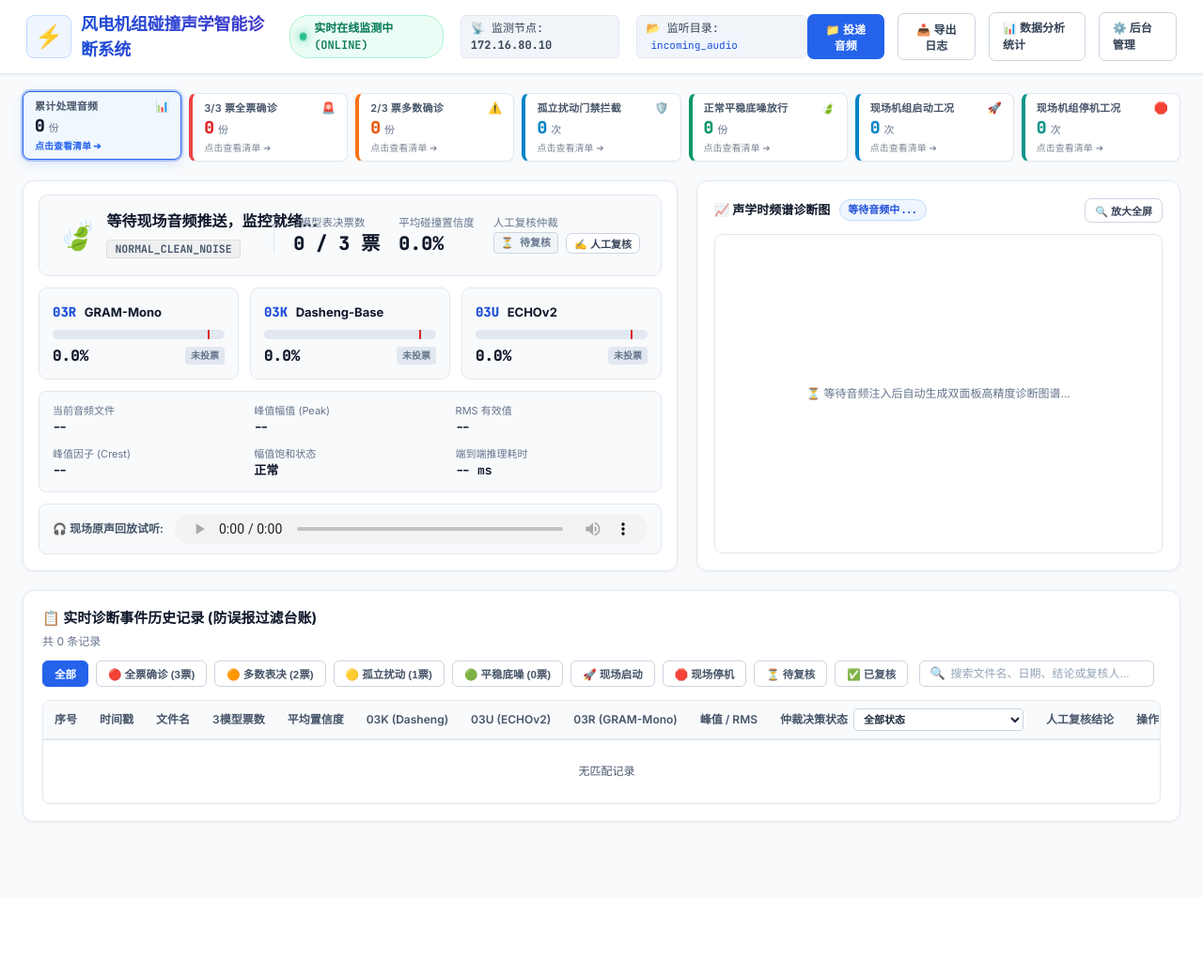
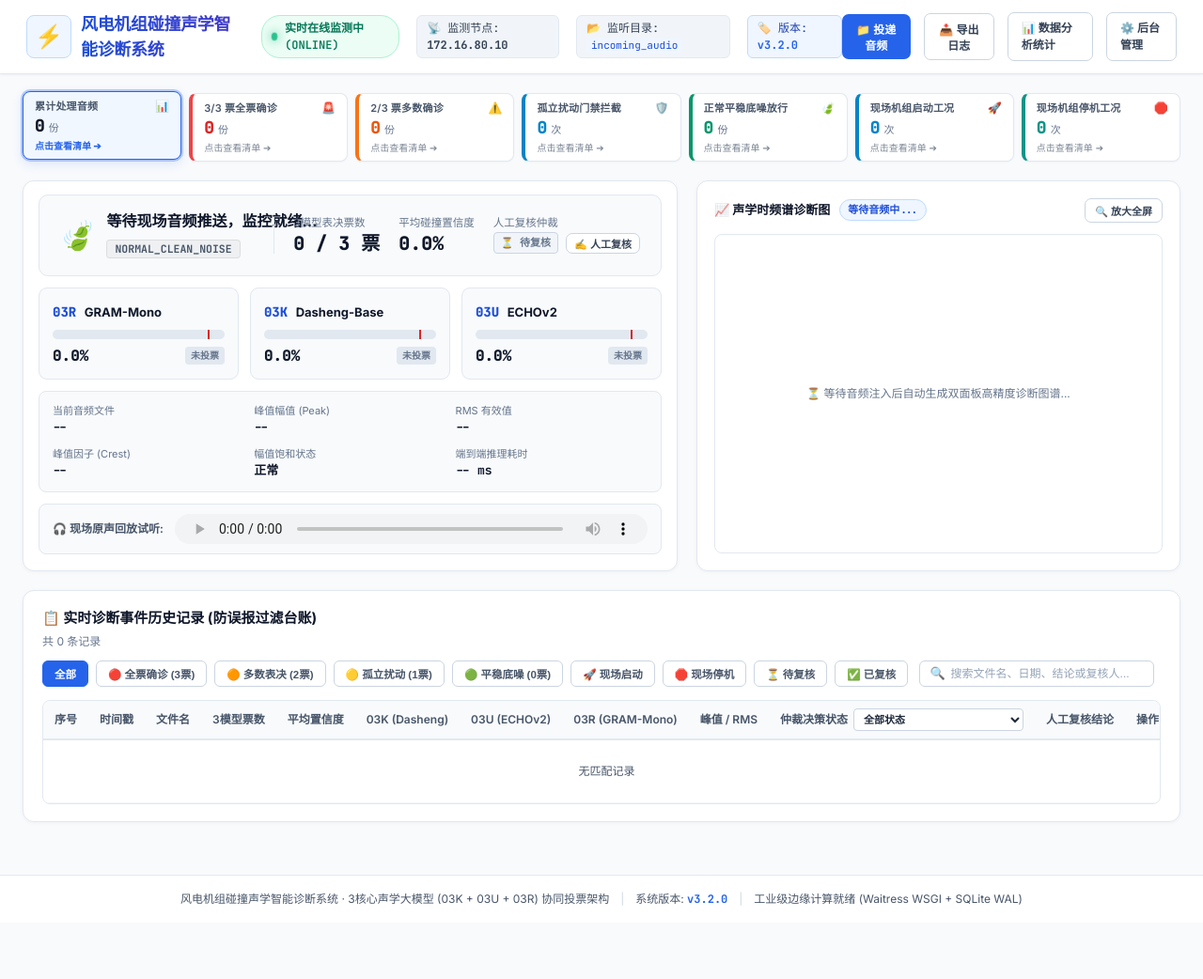
Before and after one commit to chdliulong-svg/hub-audio-detect, a Flask app: page / in a window 1280 px wide. Shown: the whole page at 94% size. Before the commit the page ends 875 px from the top, so only its background shows below. Run offline with Flask 2, Linux system fonts and the light colour scheme; data that the repository does not hold is empty; parts of the project's set-up code (start-up, migrations or seed data) failed here and were passed over.

Commit message:
feat(ui): add system version display across header, dashboard, admin console, and footer

```diff
--- a/app.py
+++ b/app.py
@@ -662,6 +662,46 @@ watcher_thread.start()
 app = Flask(__name__, template_folder="templates", static_folder="static")
 app.config["TEMPLATES_AUTO_RELOAD"] = True
 
+# ---------------------------------------------------------------------------
+# 系统版本与构建信息管理
+# ---------------------------------------------------------------------------
+APP_VERSION = "v3.2.0"
+
+def get_system_version_info():
+    """获取当前系统语义化版本号、Git 构建哈希与提交时间"""
+    short_commit = ""
+    commit_date = ""
+    try:
+        import subprocess
+        p = subprocess.run(["git", "rev-parse", "--short", "HEAD"], cwd=APP_DIR, stdout=subprocess.PIPE, stderr=subprocess.PIPE, text=True, timeout=1.5)
+        if p.returncode == 0:
+            short_commit = p.stdout.strip()
+        p2 = subprocess.run(["git", "log", "-1", "--format=%cd", "--date=format:%Y-%m-%d"], cwd=APP_DIR, stdout=subprocess.PIPE, stderr=subprocess.PIPE, text=True, timeout=1.5)
+        if p2.returncode == 0:
+            commit_date = p2.stdout.strip()
+    except Exception:
+        pass
+
+    display = f"{APP_VERSION} ({short_commit})" if short_commit else APP_VERSION
+    return {
+        "version": APP_VERSION,
+        "commit": short_commit,
+        "commit_date": commit_date,
+        "display": display
+    }
+
+VERSION_INFO = get_system_version_info()
+SYSTEM_VERSION = VERSION_INFO["display"]
+
+@app.context_processor
+def inject_system_context():
+    """为全量 Jinja2 HTML 模板全局注入版本上下文变量"""
+    return {
+        "app_version": APP_VERSION,
+        "system_version": SYSTEM_VERSION,
+        "version_info": VERSION_INFO
+    }
+
 # 1. 实时大屏页面
 @app.route("/")
 def index():
@@ -684,11 +724,15 @@ def api_latest():
         res = dict(latest_result)
         res["is_algorithm_running"] = is_algorithm_running
         res["watch_dir"] = MONITOR_CFG.get("watch_dir", "incoming_audio")
+        res["system_version"] = SYSTEM_VERSION
+        res["app_version"] = APP_VERSION
         return jsonify(res)
     return jsonify({
         "success": False,
         "is_algorithm_running": is_algorithm_running,
         "watch_dir": MONITOR_CFG.get("watch_dir", "incoming_audio"),
+        "system_version": SYSTEM_VERSION,
+        "app_version": APP_VERSION,
         "filename": "等待音频流输入...",
         "consensus_level": "NORMAL_CLEAN_NOISE",
         "consensus_title": "系统待机中，等待 incoming_audio 音频注入或手动投递..." if is_algorithm_running else "【算法已暂停】检测系统已停止，等待管理员启动...",
@@ -1668,6 +1712,9 @@ def api_admin_system_status():
                 "watch_dir_abs": WATCH_DIR,
                 "processed_dir": MONITOR_CFG.get("processed_dir", "incoming_audio/processed"),
                 "processed_dir_abs": PROCESSED_DIR,
+                "system_version": SYSTEM_VERSION,
+                "app_version": APP_VERSION,
+                "version_info": VERSION_INFO,
                 "alarm_threshold_pct": engine.alarm_thresh_pct,
                 "min_rms_threshold": getattr(engine, "min_rms_thresh", 0.02),
                 "scan_interval_sec": MONITOR_CFG.get("scan_interval_sec", 1.0),
@@ -1975,7 +2022,7 @@ if __name__ == "__main__":
     threads = int(SERVER_CFG.get("wsgi_threads", 8))
 
     print("=" * 70)
-    print(f">> [3-Model Realtime Monitor] 工业级声学实时监控服务启动中...")
+    print(f">> [3-Model Realtime Monitor] 工业级声学实时监控服务启动中 (版本: {SYSTEM_VERSION})...")
     print(f">> 监控网页端控制台: http://{host}:{port}")
     print(f">> 后台管理中心页面: http://{host}:{port}/admin")
     print("=" * 70 + "\n")
--- a/auto_update.py
+++ b/auto_update.py
@@ -85,10 +85,13 @@ def run_git_cmd(args, timeout=25):
     except Exception as e:
         return -1, "", str(e)
 
+APP_VERSION = "v3.2.0"
+
 def check_for_updates():
     """
     检查远程是否有新版本
     返回 dict: {
+        "version": str,
         "has_update": bool,
         "local_commit": str,
         "remote_commit": str,
@@ -99,6 +102,7 @@ def check_for_updates():
     }
     """
     result = {
+        "version": APP_VERSION,
         "has_update": False,
         "local_commit": "",
         "remote_commit": "",
--- a/static/css/style.css
+++ b/static/css/style.css
@@ -1449,3 +1449,34 @@ body {
     background: #f8fafc;
     border-top: 1px solid var(--border-color);
 }
+
+/* -------------------------------------------------------------------------- */
+/* 系统版本标签与工业级通用页脚                                               */
+/* -------------------------------------------------------------------------- */
+.version-pill {
+    background: #eff6ff !important;
+    border-color: #bfdbfe !important;
+    color: #1e40af !important;
+}
+
+.app-footer {
+    margin-top: 36px;
+    padding: 16px 20px;
+    border-top: 1px solid var(--border-color);
+    background: #ffffff;
+    font-size: 12px;
+    color: var(--text-muted);
+    text-align: center;
+}
+
+.footer-content {
+    display: flex;
+    justify-content: center;
+    align-items: center;
+    gap: 12px;
+    flex-wrap: wrap;
+}
+
+.footer-divider {
+    color: #cbd5e1;
+}
--- a/static/js/admin.js
+++ b/static/js/admin.js
@@ -927,7 +927,9 @@ async function checkSystemUpdate(isSilent = false) {
         const json = await res.json();
         if (json.success && json.data) {
             const d = json.data;
-            if (localShaEl) localShaEl.innerText = d.local_commit || '未知';
+            if (localShaEl) {
+                localShaEl.innerText = d.version ? `${d.version} (${d.local_commit || 'git'})` : (d.local_commit || '未知');
+            }
             if (localMsgEl) localMsgEl.innerText = d.local_msg || '';
 
             if (d.error) {
--- a/templates/index.html
+++ b/templates/index.html
@@ -28,6 +28,10 @@
             </div>
             <div class="node-pill" title="自动归档: {{ config.monitor.watch_dir }}/processed">
                 <span>📂 监听目录: <code id="headerWatchDirCode">{{ config.monitor.watch_dir }}</code></span>
+            </div>
+            <div class="node-pill version-pill" title="系统软件版本: {{ system_version }}">
+                <span class="node-icon">🏷️</span>
+                <span>版本: <strong style="color: #2563eb;">{{ system_version }}</strong></span>
             </div>
         </div>
         <div class="header-right">
@@ -511,6 +515,17 @@
         </div>
     </div>
 
+    <!-- System Version & Industrial Status Footer -->
+    <footer class="app-footer">
+        <div class="footer-content">
+            <span>风电机组碰撞声学智能诊断系统 · 3核心声学大模型 (03K + 03U + 03R) 协同投票架构</span>
+            <span class="footer-divider">|</span>
+            <span>系统版本: <strong style="color: #2563eb; font-family: var(--font-mono);">{{ system_version }}</strong></span>
+            <span class="footer-divider">|</span>
+            <span>工业级边缘计算就绪 (Waitress WSGI + SQLite WAL)</span>
+        </div>
+    </footer>
+
     <script src="/static/js/monitor.js?v=3.1"></script>
 </body>
 </html>
```
Also changed, not shown: templates/admin.html (+26 -2 lines).
